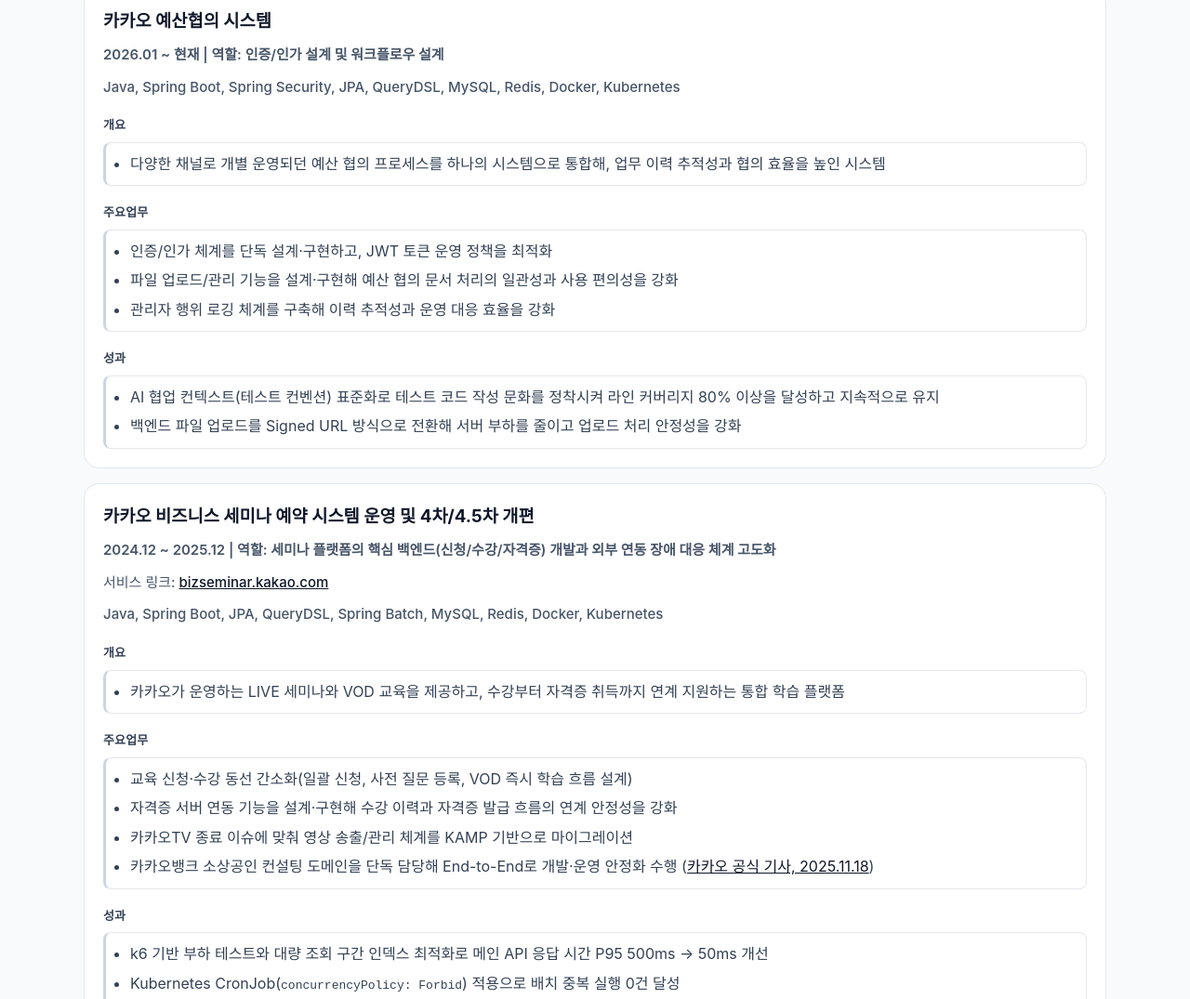
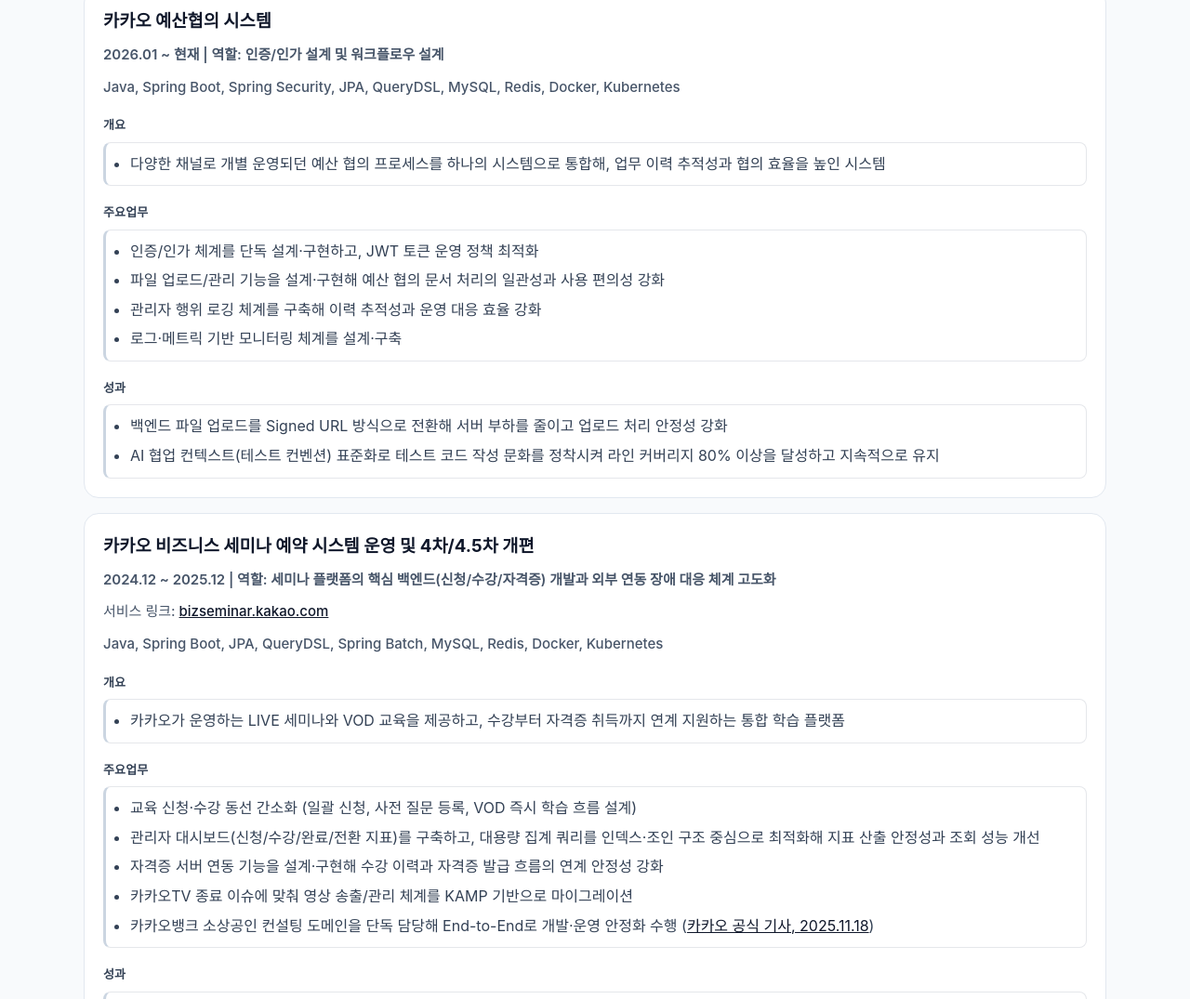
Before and after one commit to JoongHyuk-Kim/JoongHyuk-Kim.github.io, a plain HTML site: page index.html in a window 1280 px wide. Shown: the part 1600-2675 px from the top of the page at 93% size. Drawn offline with Linux system fonts and the light colour scheme.

Commit message:
Update : 내용 업데이트

```diff
--- a/index.html
+++ b/index.html
@@ -99,14 +99,15 @@
         </ul>
         <p class="project-section-title"><strong>주요업무</strong></p>
         <ul class="project-section-list">
-          <li>인증/인가 체계를 단독 설계·구현하고, JWT 토큰 운영 정책을 최적화</li>
-          <li>파일 업로드/관리 기능을 설계·구현해 예산 협의 문서 처리의 일관성과 사용 편의성을 강화</li>
-          <li>관리자 행위 로깅 체계를 구축해 이력 추적성과 운영 대응 효율을 강화</li>
+          <li>인증/인가 체계를 단독 설계·구현하고, JWT 토큰 운영 정책 최적화</li>
+          <li>파일 업로드/관리 기능을 설계·구현해 예산 협의 문서 처리의 일관성과 사용 편의성 강화</li>
+          <li>관리자 행위 로깅 체계를 구축해 이력 추적성과 운영 대응 효율 강화</li>
+          <li>로그·메트릭 기반 모니터링 체계를 설계·구축</li>
         </ul>
         <p class="project-section-title"><strong>성과</strong></p>
         <ul class="project-section-list">
+          <li>백엔드 파일 업로드를 Signed URL 방식으로 전환해 서버 부하를 줄이고 업로드 처리 안정성 강화</li>
           <li>AI 협업 컨텍스트(테스트 컨벤션) 표준화로 테스트 코드 작성 문화를 정착시켜 라인 커버리지 80% 이상을 달성하고 지속적으로 유지</li>
-          <li>백엔드 파일 업로드를 Signed URL 방식으로 전환해 서버 부하를 줄이고 업로드 처리 안정성을 강화</li>
         </ul>
       </article>
 
@@ -121,8 +122,9 @@
         </ul>
         <p class="project-section-title"><strong>주요업무</strong></p>
         <ul class="project-section-list">
-          <li>교육 신청·수강 동선 간소화(일괄 신청, 사전 질문 등록, VOD 즉시 학습 흐름 설계)</li>
-          <li>자격증 서버 연동 기능을 설계·구현해 수강 이력과 자격증 발급 흐름의 연계 안정성을 강화</li>
+          <li>교육 신청·수강 동선 간소화 (일괄 신청, 사전 질문 등록, VOD 즉시 학습 흐름 설계)</li>
+          <li>관리자 대시보드(신청/수강/완료/전환 지표)를 구축하고, 대용량 집계 쿼리를 인덱스·조인 구조 중심으로 최적화해 지표 산출 안정성과 조회 성능 개선</li>
+          <li>자격증 서버 연동 기능을 설계·구현해 수강 이력과 자격증 발급 흐름의 연계 안정성 강화</li>
           <li>카카오TV 종료 이슈에 맞춰 영상 송출/관리 체계를 KAMP 기반으로 마이그레이션</li>
           <li>카카오뱅크 소상공인 컨설팅 도메인을 단독 담당해 End-to-End로 개발·운영 안정화 수행 (<a href="https://www.kakaocorp.com/page/detail/11814" target="_blank" rel="noreferrer">카카오 공식 기사, 2025.11.18</a>)</li>
         </ul>
@@ -148,8 +150,8 @@
           <li>전자계약 및 카카오 알림톡 연동으로 예약/계약/결제 상태 안내 자동화 구현</li>
           <li>결제 및 정산 프로세스 연계 기능 개발로 거래 데이터 처리 안정성 강화</li>
           <li>쿠폰 발급 동시성 이슈를 낙관적 락(Optimistic Lock)으로 해결</li>
-          <li>MDC 기반 LoggingFilter를 적용해 요청 단위 추적이 가능한 로그 체계를 구축</li>
-          <li>Prometheus·Grafana·Loki·Slack 연동으로 Error 로그 및 시스템 임계치 도달 시 실시간 알림 체계를 구현</li>
+          <li>MDC 기반 LoggingFilter를 적용해 요청 단위 추적이 가능한 로그 체계 구축</li>
+          <li>Prometheus·Grafana·Loki·Slack 연동으로 Error 로그 및 시스템 임계치 도달 시 실시간 알림 체계 구현</li>
         </ul>
         <p class="project-section-title"><strong>성과</strong></p>
         <ul class="project-section-list">
```
